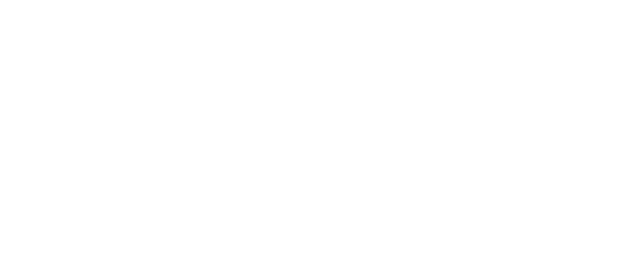
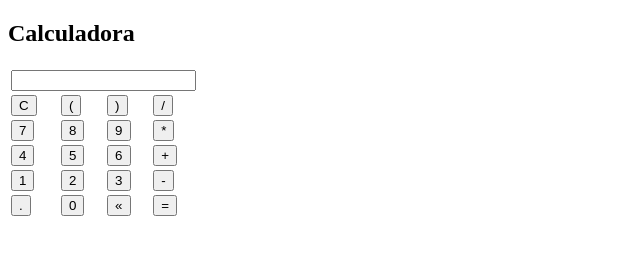
Before and after one commit to marcos-pardinho/projeto_calculadora, a plain HTML site: page index.html in a window 1280 px wide. Shown: the whole page, without its empty margins (0-640 px from the left). Drawn offline with Linux system fonts and the light colour scheme.

Commit message:
versao_2

```diff
--- a/index.html
+++ b/index.html
@@ -5,10 +5,57 @@
     <meta http-equiv="X-UA-Compatible" content="IE=edge">
     <meta name="viewport" content="width=device-width, initial-scale=1.0">
     <title>Projeto Calculadora</title>
+    <link rel="stylesheet" href="./assets/css/style.css">
 </head>
 <body>
 
+    <section class="container">
+        <h1>Calculadora</h1>
 
+        <table class="calculadora">
+            <tr>
+                <td colspan="4"><input type="text" class="display"></td>
+            </tr>
+
+            <tr>
+                <td><button class="btn btn-clear">C</button></td>
+                <td><button class="btn btn-num">(</button></td>
+                <td><button class="btn btn-num">)</button></td>
+                <td><button class="btn btn-num">/</button></td>
+            </tr>
+
+            <tr>
+                <td><button class="btn btn-num">7</button></td>
+                <td><button class="btn btn-num">8</button></td>
+                <td><button class="btn btn-num">9</button></td>
+                <td><button class="btn btn-num">*</button></td>
+            </tr>
+
+            <tr>
+                <td><button class="btn btn-num">4</button></td>
+                <td><button class="btn btn-num">5</button></td>
+                <td><button class="btn btn-num">6</button></td>
+                <td><button class="btn btn-num">+</button></td>
+            </tr>
+
+            <tr>
+                <td><button class="btn btn-num">1</button></td>
+                <td><button class="btn btn-num">2</button></td>
+                <td><button class="btn btn-num">3</button></td>
+                <td><button class="btn btn-num">-</button></td>
+            </tr>
+
+            <tr>
+                <td><button class="btn btn-num">.</button></td>
+                <td><button class="btn btn-num">0</button></td>
+                <td><button class="btn btn-del">&laquo;</button></td>
+                <td><button class="btn btn-eq">=</button></td>
+            </tr>
+
+        </table>
+    </section>
+
+    <script src="./assets/js/main.js"></script>
 
 </body>
 </html>
```
Also changed, not shown: assets/css/style.css (added), assets/js/main.js (added).
